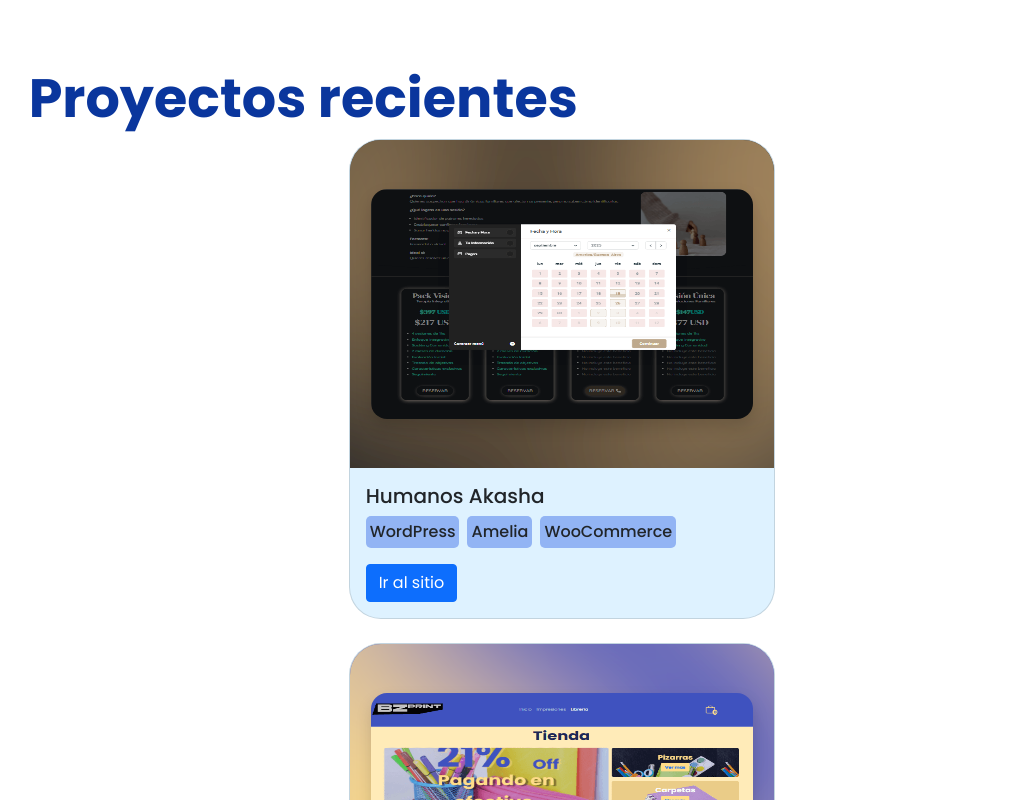
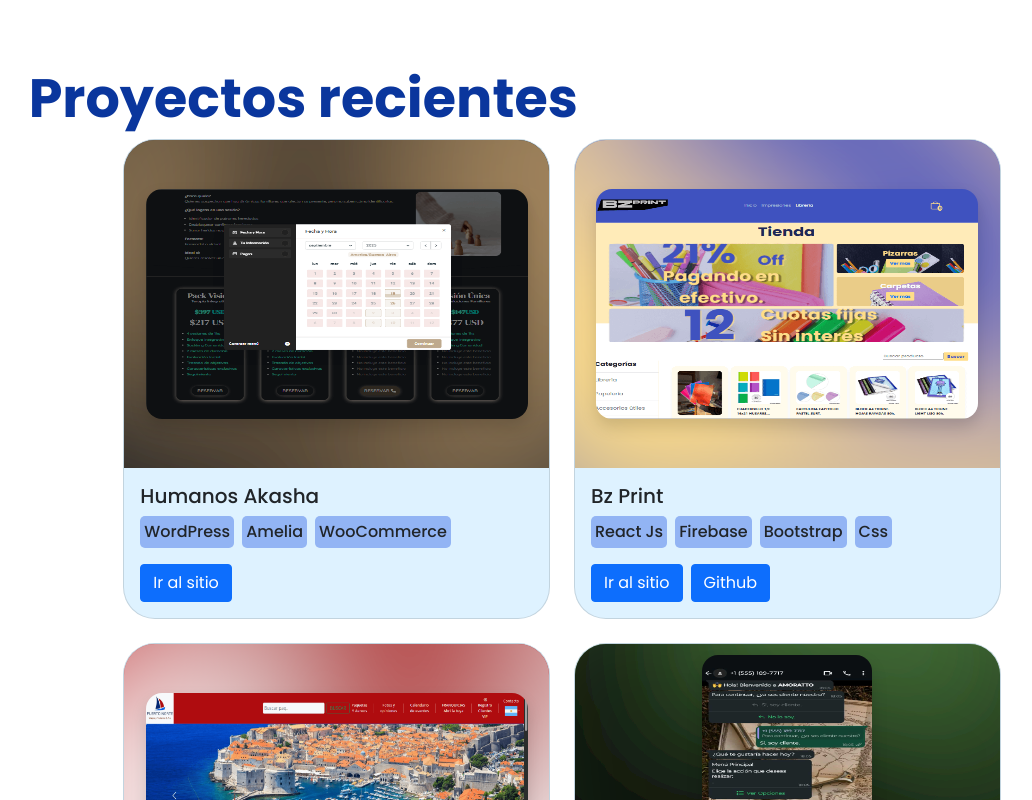
Before and after one commit to Agustin-Lovera04/AgustinLovera.dev, a React (Vite) app: page / in a window 1280 px wide. Shown: the part 920-1720 px from the top of the page, without its empty margins (78-1110 px from the left). Built offline with nearby package versions, Linux system fonts and the light colour scheme.

Commit message:
Include and Finished Sec3

```diff
--- a/src/Components/Sec3/Sec3.jsx
+++ b/src/Components/Sec3/Sec3.jsx
@@ -8,7 +8,7 @@
   return (
     <div className="sec3">
       <h1 className="var-h1 offset-1">Proyectos recientes</h1>
-      <div className="d-flex flex-column justify-content-center align-items-center flex-wrap gap-4">
+      <div className="d-flex flex-column flex-md-row justify-content-center align-items-center flex-wrap gap-4">
         <div className="card col-10 col-md-4">
           <div className="img_card_container HA_bg text-center align-content-center">
             <img src={HA_img} className="card-img-top shadow" alt="sitio web" />
```
